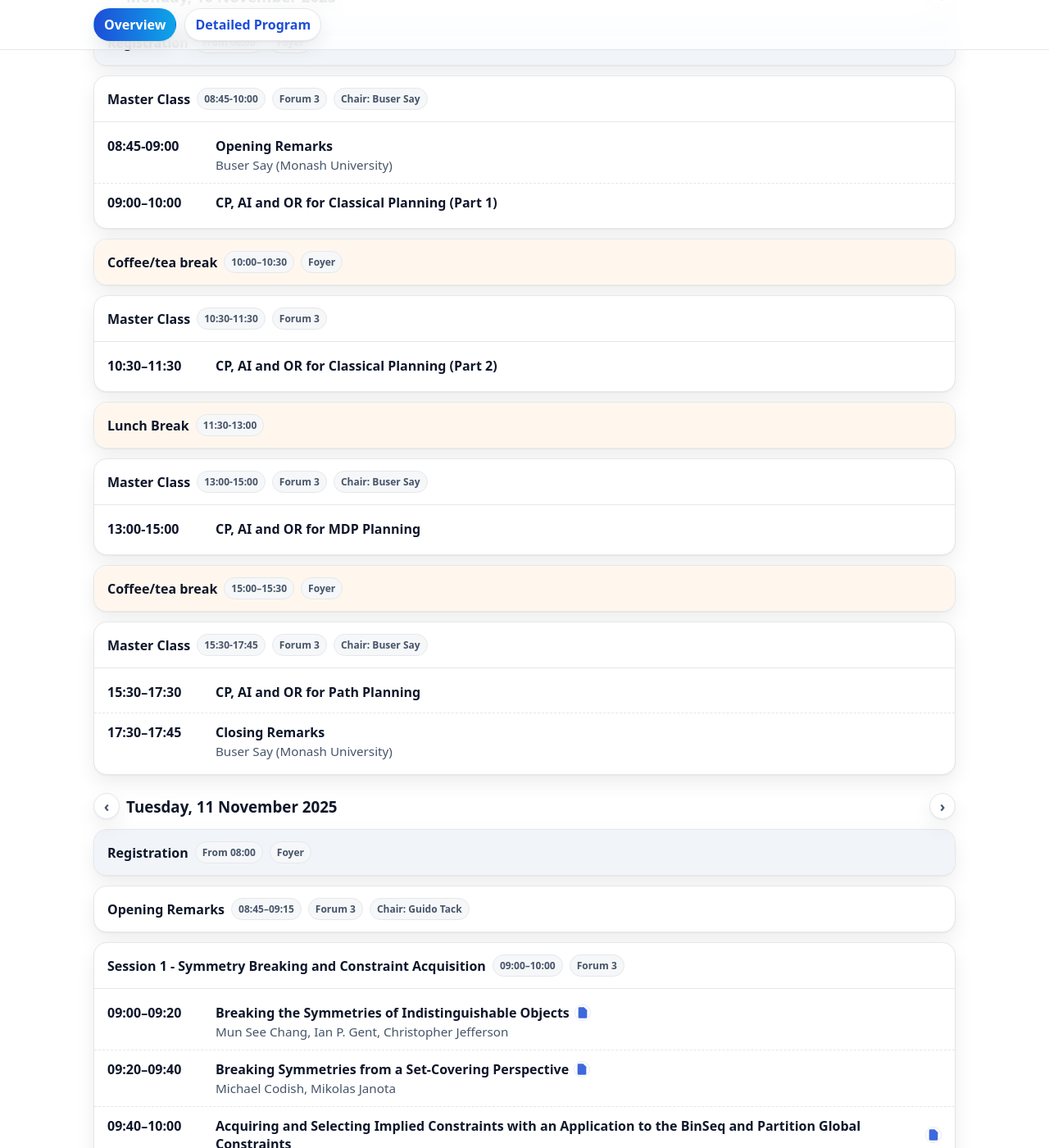
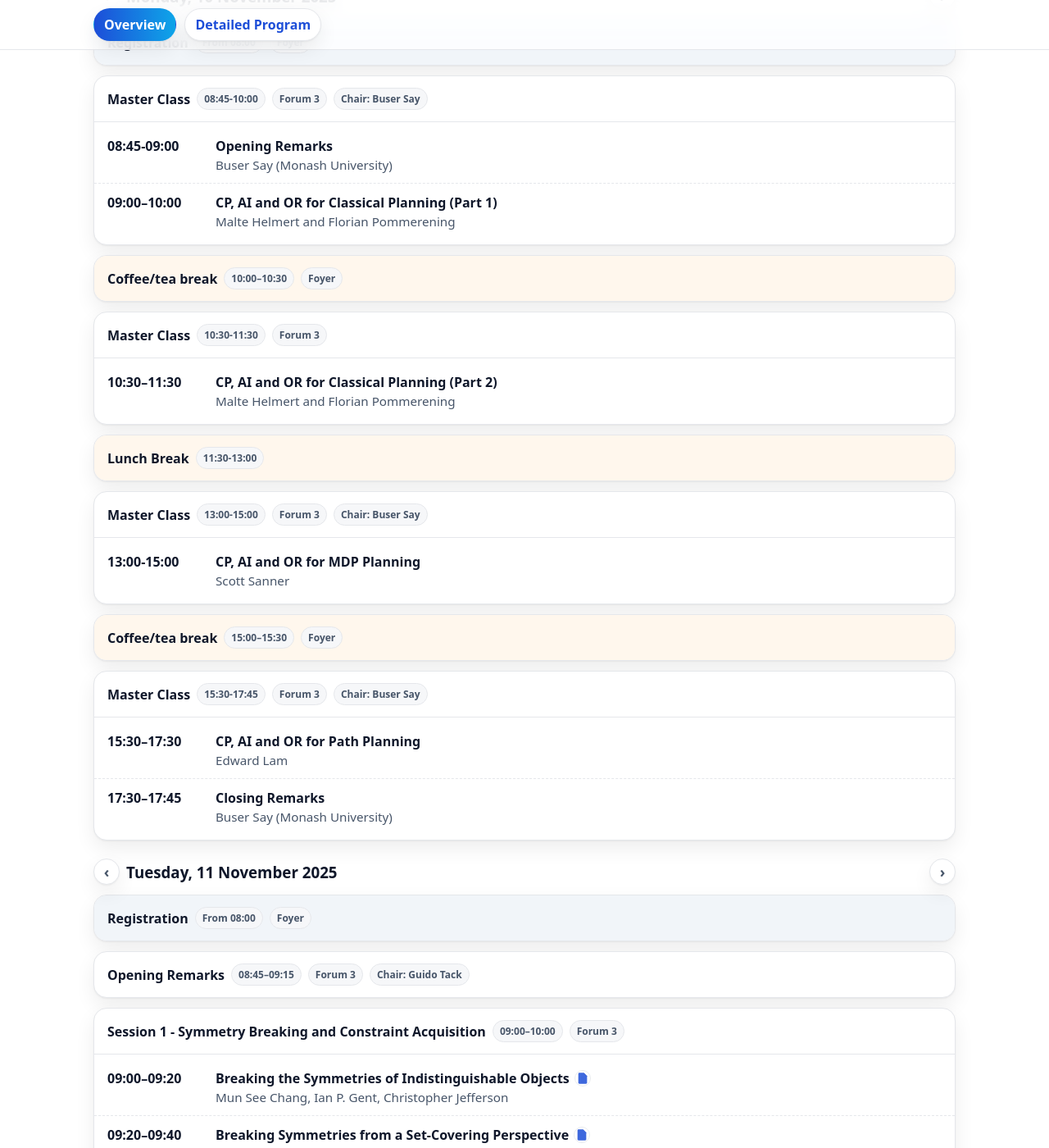
Before and after one commit to cpaior/cpaior_2025, a Jekyll site: the page built from program.html, in a window 1280 px wide and 1400 px high, scrolled down 1920 px. Shown: the whole window at 82% size. Built offline with Jekyll 4.4.1, drawn with Linux system fonts in a browser that asks for light colours.

Commit message:
Master class speakers

```diff
--- a/_data/program.yml
+++ b/_data/program.yml
@@ -16,6 +16,7 @@ days:
             affiliation: "Monash University"
           - time: "09:00–10:00"
             title: "CP, AI and OR for Classical Planning (Part 1)"
+            speaker: "Malte Helmert and Florian Pommerening"
       - time: "10:00–10:30"
         title: "Coffee/tea break"
         kind: break
@@ -26,6 +27,7 @@ days:
         talks:
           - time: "10:30–11:30"
             title: "CP, AI and OR for Classical Planning (Part 2)"
+            speaker: "Malte Helmert and Florian Pommerening"
       - title: "Lunch Break"
         time: "11:30-13:00"
         kind: break
@@ -36,6 +38,7 @@ days:
         talks:
           - time: "13:00-15:00"
             title: "CP, AI and OR for MDP Planning"
+            speaker: "Scott Sanner"
       - time: "15:00–15:30"
         title: "Coffee/tea break"
         kind: break
@@ -47,6 +50,7 @@ days:
         talks:
           - time: "15:30–17:30"
             title: "CP, AI and OR for Path Planning"
+            speaker: "Edward Lam"
           - time: "17:30–17:45"
             title: "Closing Remarks"
             speaker: "Buser Say"
```
